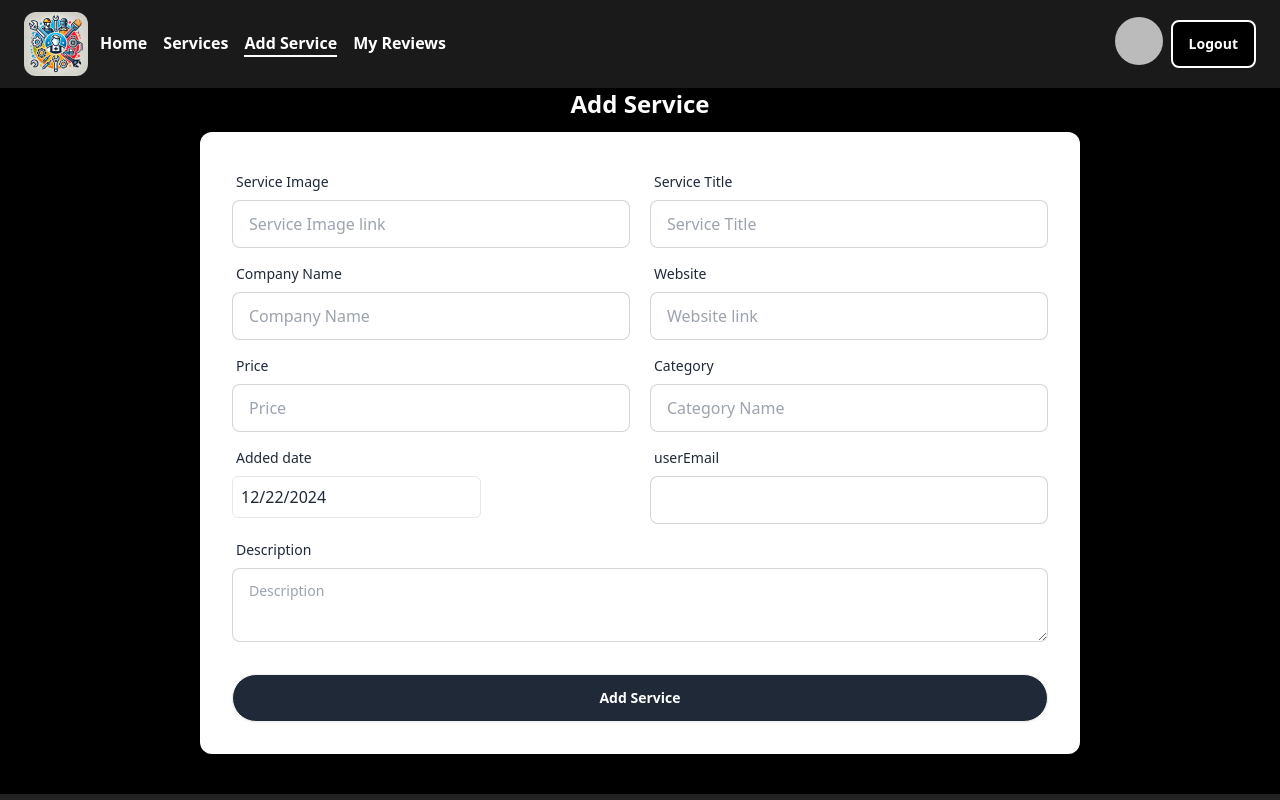
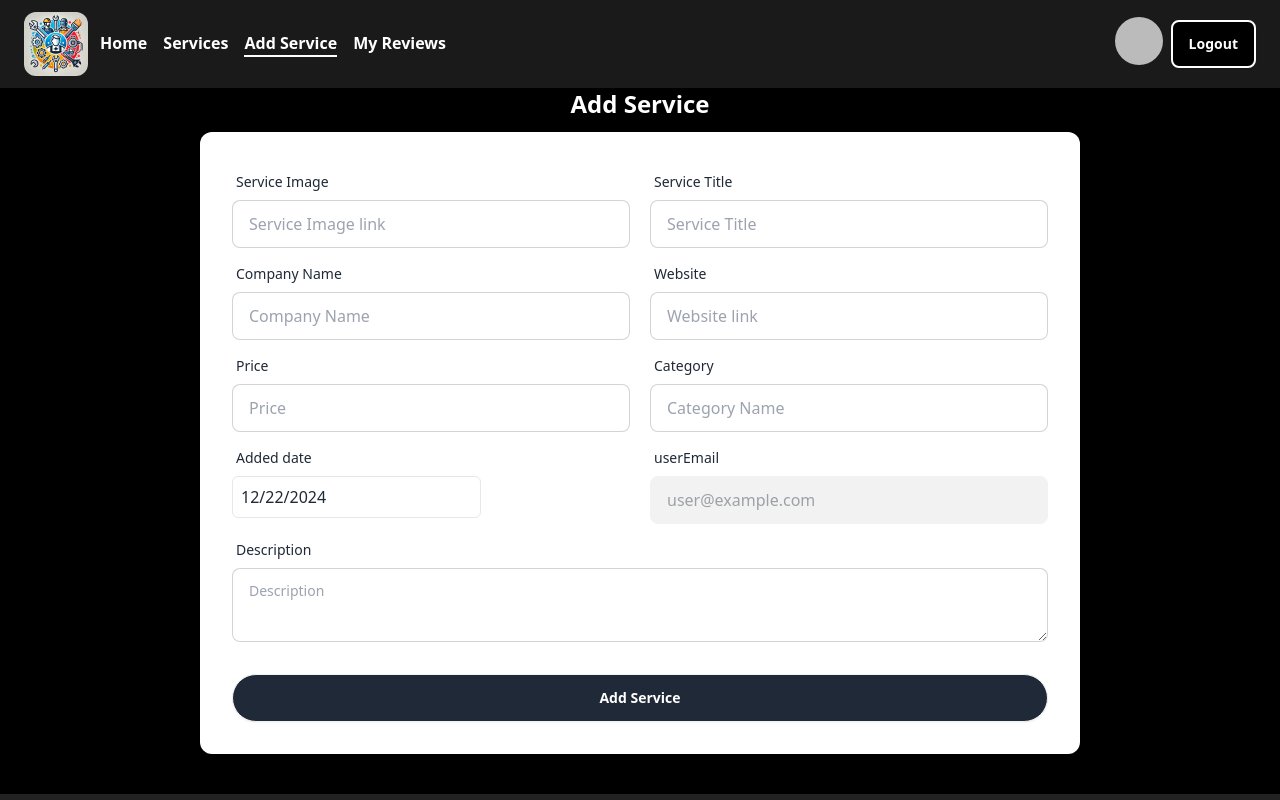
Before and after one commit to mdnasiruddin78/A11client, a React (Vite) app: page /addservice in a window 1280 px wide. Shown: the top 800 px of the page. Built offline with nearby package versions, Linux system fonts and the light colour scheme; no server answers; sample sign-in values are in the browser's storage.

Commit message:
default user email add

```diff
--- a/src/Pages/Addservice.jsx
+++ b/src/Pages/Addservice.jsx
@@ -1,11 +1,13 @@
 import { Helmet } from "react-helmet-async";
-import React, { useState } from "react";
+import React, { useContext, useState } from "react";
 import DatePicker from "react-datepicker";
 import "react-datepicker/dist/react-datepicker.css";
+import { AuthContext } from "../Provider/Authprovider";
 
 
 const Addservice = () => {
 
+    const {user} = useContext(AuthContext)
     const [startDate, setStartDate] = useState(new Date());
 
     return (
@@ -77,7 +79,10 @@ const Addservice = () => {
                             <label className="label">
                                 <span className="label-text">userEmail</span>
                             </label>
-                            <input type="email" name='email' className="input input-bordered" required />
+                            <input type="email"
+                             defaultValue={user?.email}
+                             disabled={true}
+                             name='email' className="input input-bordered" required />
                         </div>
                     </div>
                     <div className="form-control">
```
